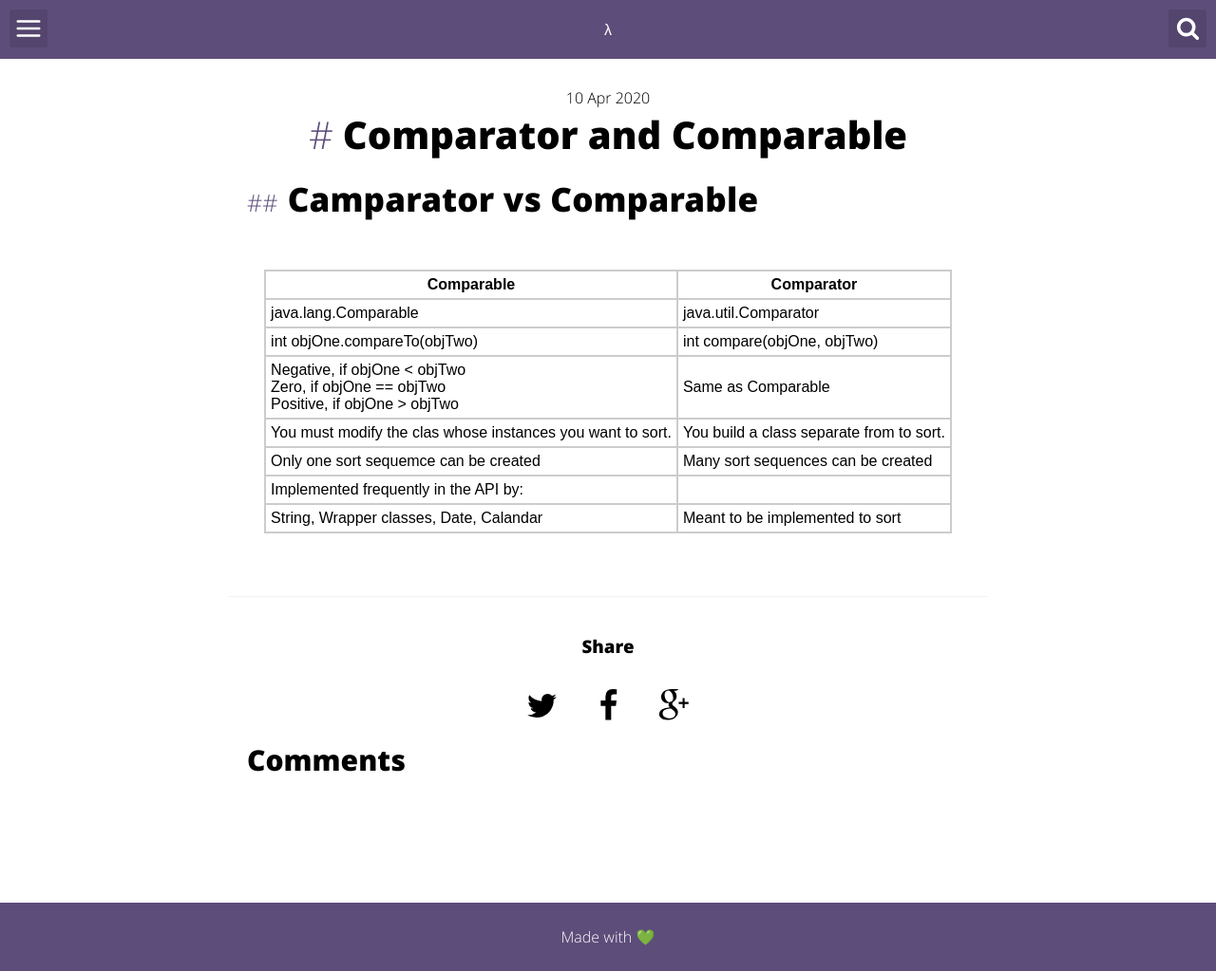
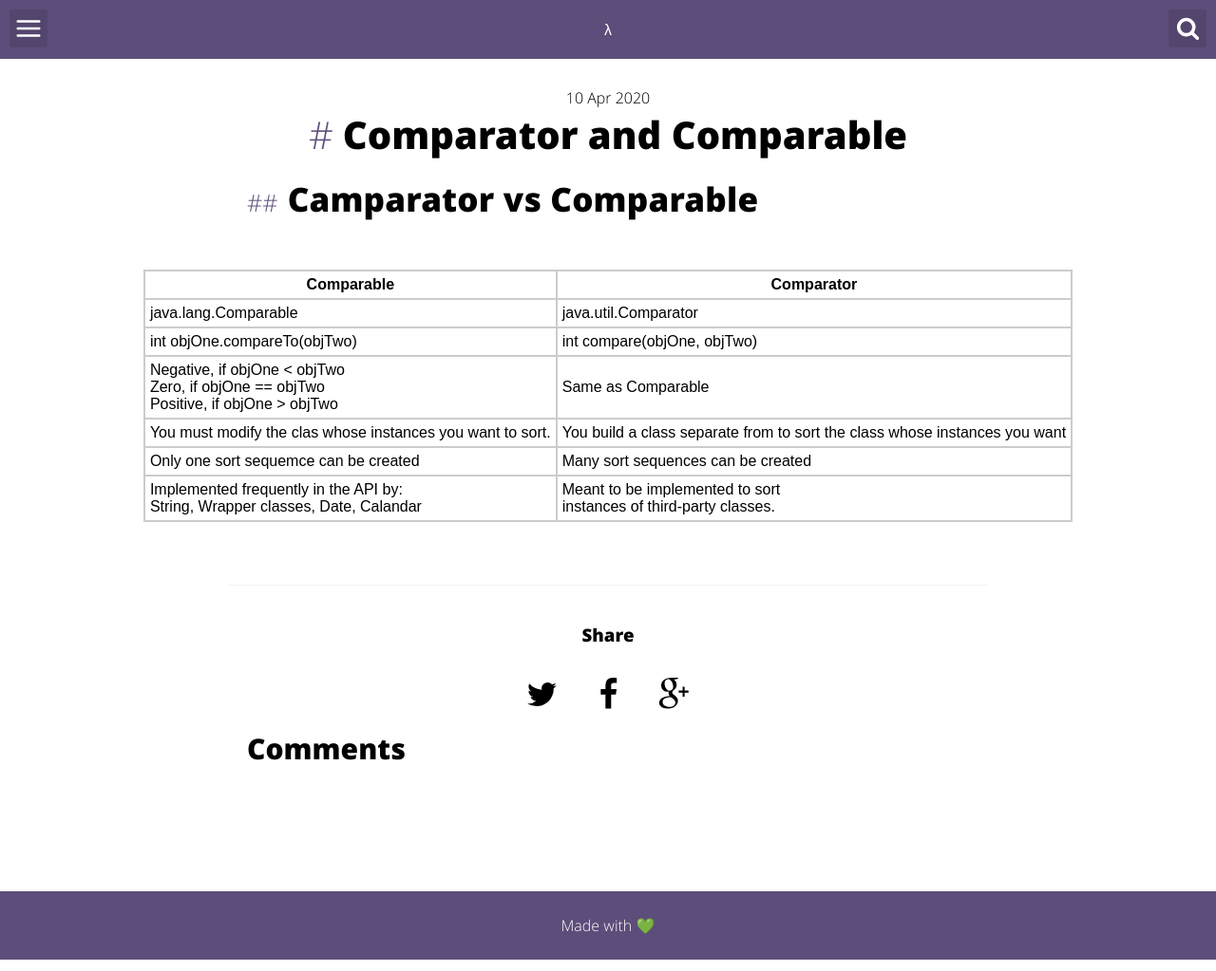
Before and after one commit to jobyywilson/blog_old, a Jekyll site: the page built from _posts/2016-02-10-sharding.md, in a window 1280 px wide. Shown: the whole page at 95% size. Built offline with Jekyll 4.4.1, drawn with Linux system fonts in a browser that asks for light colours; comment, search, counter and statistics services are not loaded.

Commit message:
Update 2016-02-10-sharding.md

```diff
--- a/_posts/2016-02-10-sharding.md
+++ b/_posts/2016-02-10-sharding.md
@@ -18,7 +18,6 @@ categories:
 | java.lang.Comparable                                          | java.util.Comparator                     |
 | int objOne.compareTo(objTwo)                                  | int compare(objOne, objTwo)              |
 | Negative, if objOne < objTwo<br/>Zero,  if objOne == objTwo <br/>Positive,  if objOne > objTwo  |    Same as Comparable                                            |
-|  You must modify the clas whose  instances you want to sort.  | You build a class separate from to sort. |
+|  You must modify the clas whose  instances you want to sort.  | You build a class separate from to sort the class whose instances you want |
 | Only one sort sequemce can be created                         | Many sort sequences can be created       |
-| Implemented frequently in the API by:                         |                                          |
-| String, Wrapper classes, Date, Calandar                       | Meant to be implemented to sort          |
+| Implemented frequently in the API by:<br/>String, Wrapper classes, Date, Calandar                         | Meant to be implemented to sort<br/>instances of third-party classes.          |
```
